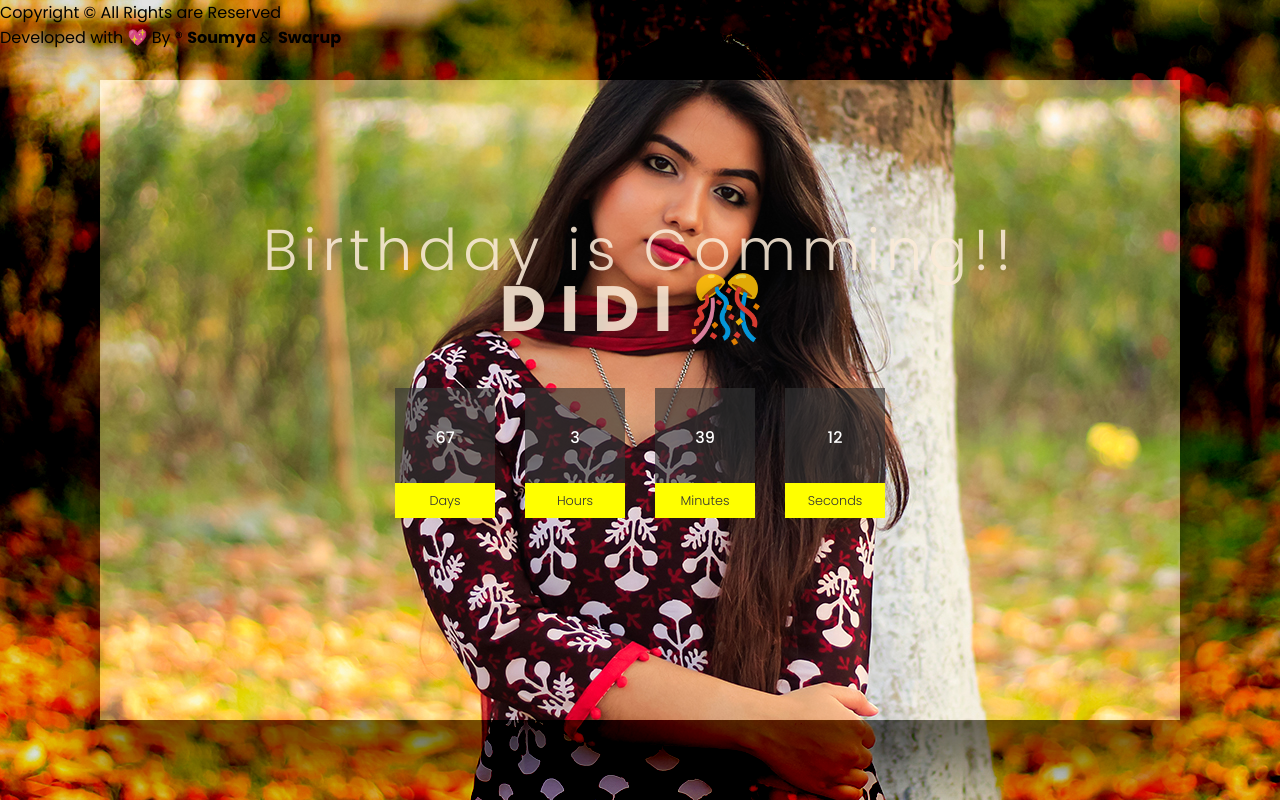
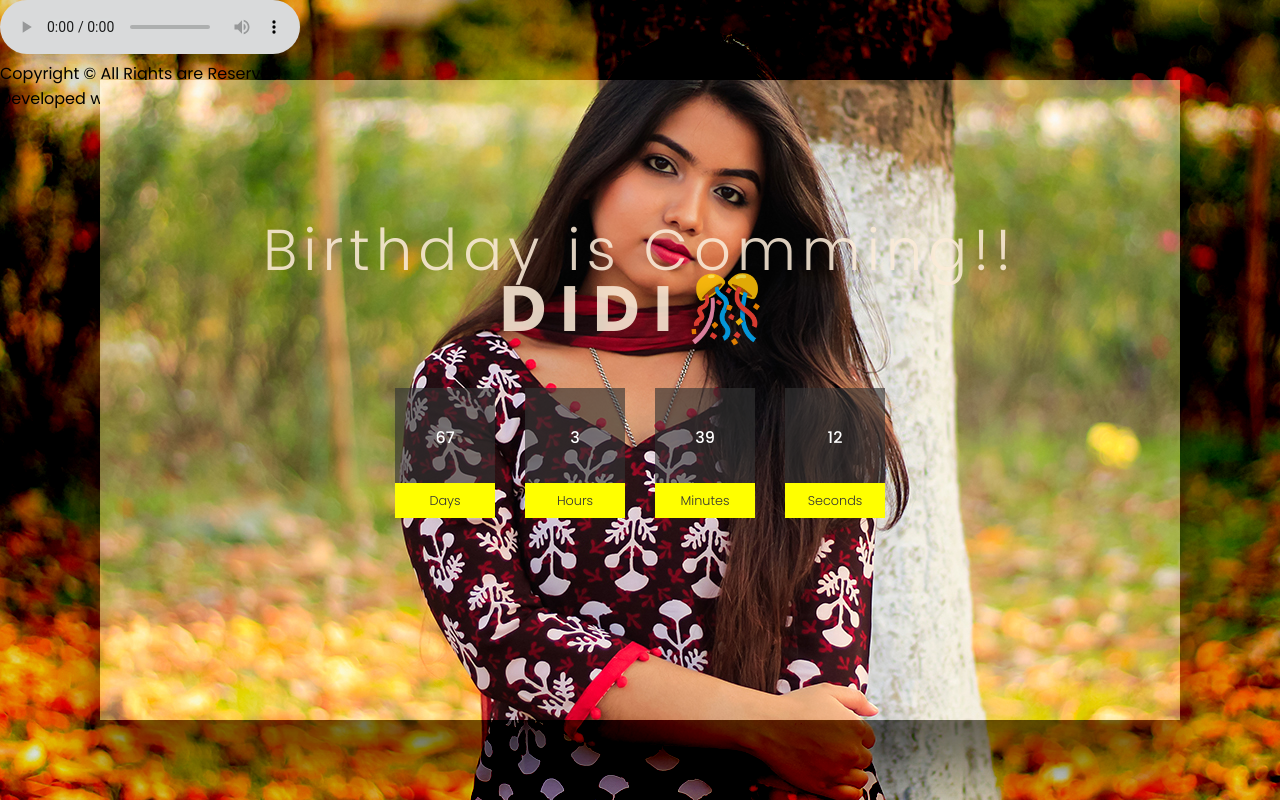
Before and after one commit to FlyingwithCaptainSoumya/Surprise-Under-Development-, a plain HTML site: page index.html in a window 1280 px wide. Drawn offline with Linux system fonts and the light colour scheme.

Commit message:
Update index.html

```diff
--- a/index.html
+++ b/index.html
@@ -12,7 +12,7 @@
         </audio>
          -->
 
-        <audio id="playdate" autoplay loop>
+        <audio id="playdate" controls autoplay loop>
             <source src="audio/2.mp3" type="audio/mpeg" />
             <source src="audio/2.ogg" type="audio/ogg" />
           </audio>
```
